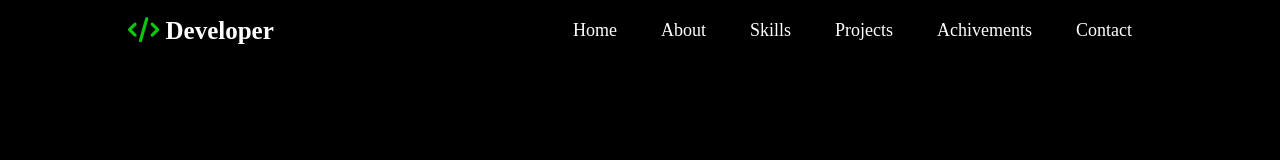
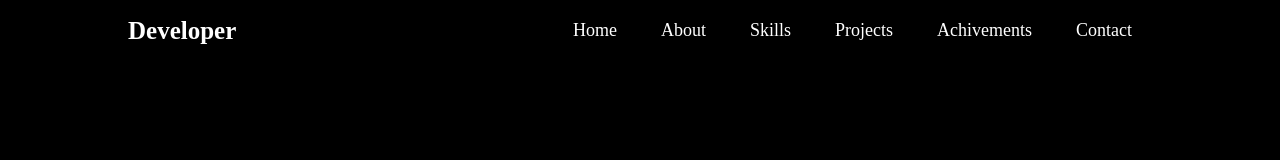
Before and after one commit to vidhyanandreddy/Personal-Portfolio, a plain HTML site: page index.html in a window 1280 px wide. Shown: the top 160 px of the page. Drawn offline with Linux system fonts and the light colour scheme.

Commit message:
Update index.html

```diff
--- a/index.html
+++ b/index.html
@@ -14,7 +14,7 @@
     <div id="header">
       <div class="container">
         <nav>
-          <div class="logo"><i class="fa-solid fa-code" style="color: rgb(12, 200, 12);"></i> Developer</div>
+          <div class="logo">Developer</div>
           <ul id="sidemenu">
             <li><a href="#header">Home</a></li>
             <li><a href="#about">About</a></li>
@@ -44,6 +44,7 @@
           </div>
           <div class="about-col-2">
             <h1 class="sub-title">About Me</h1>
+            <br>
             <p>Aspiring Java Full Stack Developer | CSE Student <br>
             Hello! I'm Vidhyanand Reddy, a Computer Science student at PVKK Institute of Technology, Anantapur, with a passion for technology and innovation. Currently, I'm honing my skills in Java Full Stack Development through AccioJob's Placement Assurance Program.</p>
             <div class="tab-titles">
```
